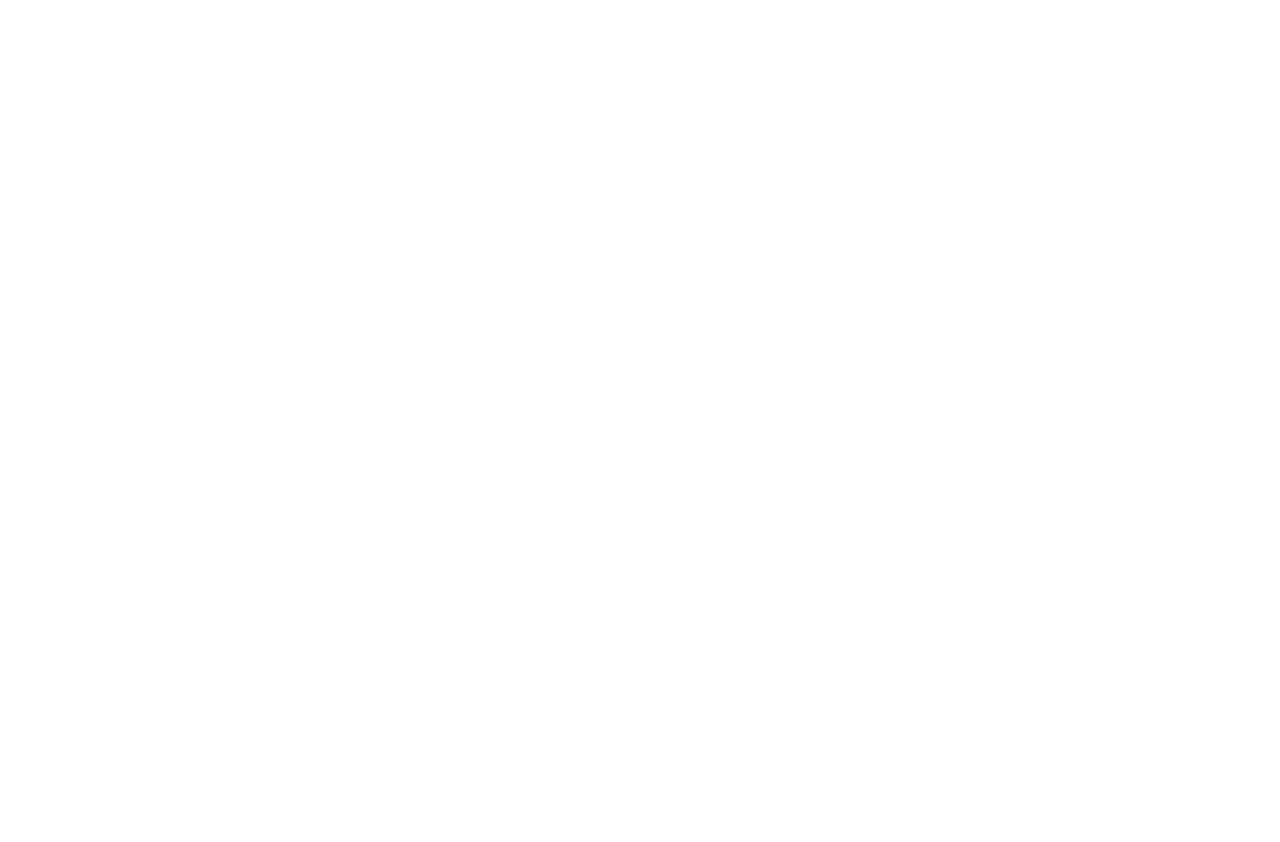
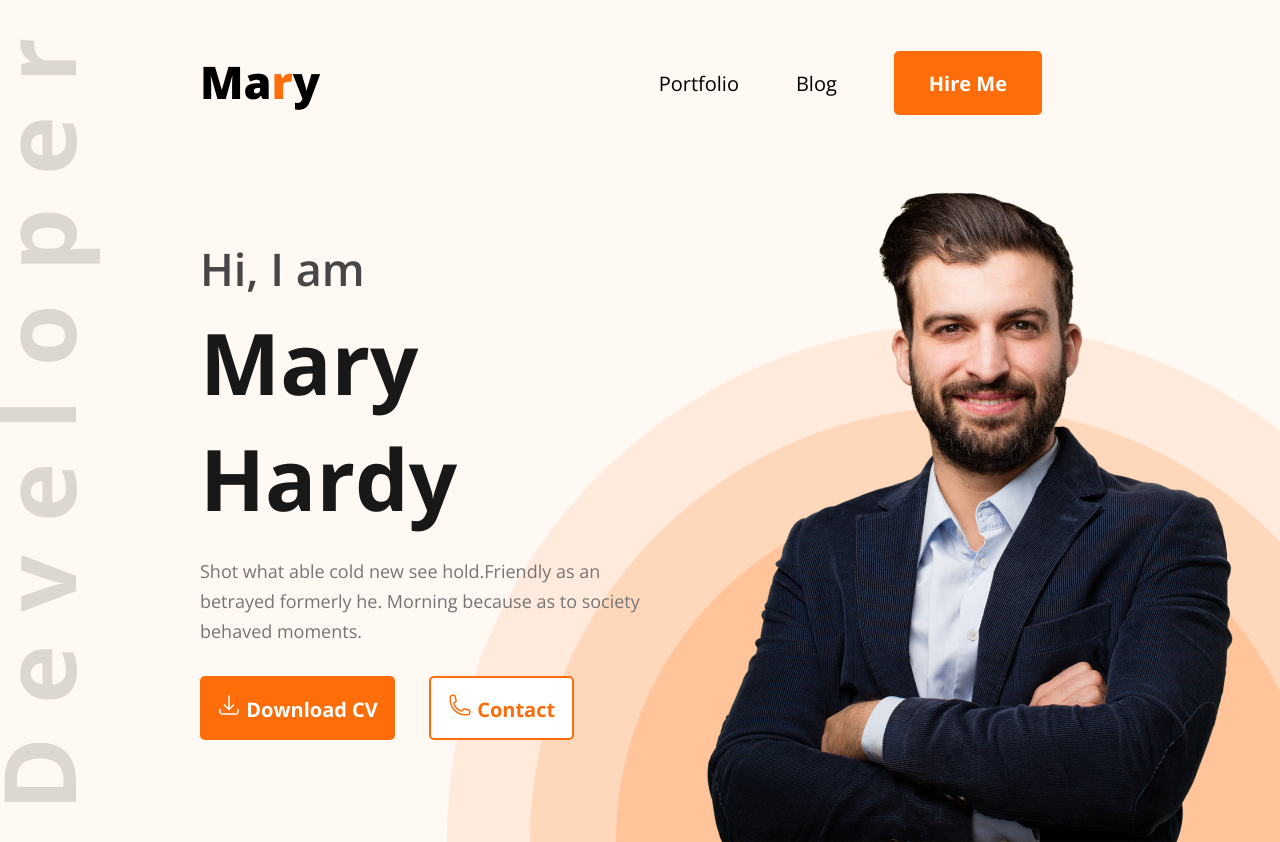
Before and after one commit to shahjalalhazari/Build-a-Beautiful-Portfolio-website, a plain HTML site: page index.html in a window 1280 px wide. Before the commit the page ends 800 px from the top, so only its background shows below. Drawn offline with nearby package versions, Linux system fonts and the light colour scheme.

Commit message:
Header Section Created and Added.

```diff
--- a/index.html
+++ b/index.html
@@ -6,8 +6,40 @@
     <meta name="viewport" content="width=device-width, initial-scale=1.0">
     <title>Personal Portfolio</title>
     <link rel="stylesheet" href="styles/style.css">
+
+    <!-- Font Import -->
+    <link href="https://fonts.googleapis.com/css2?family=Merriweather:ital,wght@0,300;0,400;0,700;0,900;1,300;1,400;1,700;1,900&family=Montserrat:ital,wght@0,100;0,200;0,300;0,400;0,500;0,600;0,700;0,800;0,900;1,100;1,200;1,300;1,400;1,500;1,600;1,700;1,800;1,900&family=Open+Sans:wght@400;500;600;700;800&family=Sacramento&display=swap" rel="stylesheet">
 </head>
 <body>
+    <header class="header">
+        <nav>
+            <h2 class="nav-logo">Ma<span class="primary-color">r</span>y</h2>
+            <ul>
+                <li>Portfolio</li>
+                <li>Blog</li>
+                <li>
+                    <button class="primary-btn hire-btn">Hire Me</button>
+                </li>
+            </ul>
+        </nav>
 
+        <!-- Banner -->
+        <div class="banner">
+            <div>
+                <h3 class="sub-title">Hi, I  am</h3>
+            <h1 class="title">Mary Hardy</h1>
+            <p class="description">Shot what able cold new see hold.Friendly as an betrayed formerly he. Morning because as to society behaved moments.</p>
+            <button class="primary-btn">
+                <img src="icons/download-icon.png" alt="">
+                Download CV
+            </button>
+            <button class="contact-btn">
+                <img src="icons/phone.png" alt="">
+                Contact
+            </button>
+            </div>
+            <img src="images/hardy.png" alt="">
+        </div>
+    </header>
 </body>
 </html>
--- a/styles/style.css
+++ b/styles/style.css
@@ -0,0 +1,104 @@
+* {
+    margin: 0;
+    padding: 0;
+    font-family: 'Open Sans', sans-serif;
+}
+
+
+/* Colors */
+.primary-color {
+    color: #FD6E0A;
+}
+
+.primary-btn {
+    background-color: #FD6E0A;
+    color: #fff;
+    font-weight: 700;
+    font-size: 20px;
+    height: 64px;
+    border-radius: 5px;
+    border: 0;
+    padding: 18px 0;
+}
+
+/* Header & Nav */
+.header {
+    background-color: #FFF8F3;
+    background-image: url(../images/header_bg.png), url(../images/developer.png);
+    background-repeat: no-repeat;
+    background-position: bottom right, left;
+    padding-right: 38px;
+}
+
+nav {
+    display: flex;
+    justify-content: space-between;
+    padding: 51px 200px;
+}
+
+nav ul {
+    display: flex;
+    align-items: center;
+}
+
+nav li {
+    list-style: none;
+    margin-left: 57px;
+    font-size: 20px;
+}
+
+.nav-logo {
+    font-weight: 800;
+    font-size: 45px;
+}
+
+.hire-btn {
+    padding: 0px 35px;
+}
+
+
+/* Banner's style */
+.banner {
+    margin: 0 0 0 200px;
+    display: flex;
+    align-items: center;
+}
+
+.sub-title {
+    color: #474747;
+    font-weight: 600;
+    font-size: 45px;
+    margin-bottom: 5px;
+}
+
+.title {
+    color: #181818;
+    font-weight: 700;
+    font-size: 85px;
+    margin-bottom: 20px;
+}
+
+.description {
+    color: #757575;
+    font-size: 18px;
+    line-height: 30px;
+}
+
+.banner button {
+    font-weight: 700;
+    font-size: 20px;
+    text-align: center;
+    padding: 0px 17px;
+}
+
+.contact-btn {
+    background-color: #fff;
+    color: #FD6E0A;
+    font-weight: 700;
+    font-size: 20px;
+    height: 64px;
+    border-radius: 5px;
+    border: 2px solid #FD6E0A;
+    padding: 18px 0;
+    margin: 30px;
+}
```
Also changed, not shown: icons/download-icon.png (added), icons/phone.png (added).
